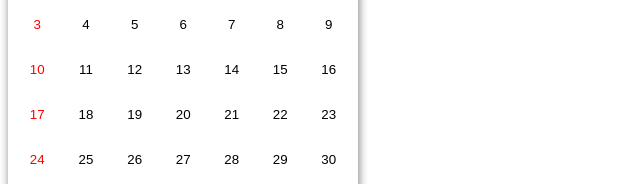
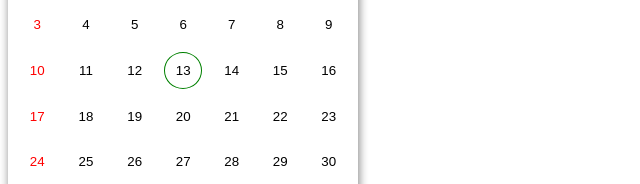
Before and after one commit to coolchaeyoung/pair-programming, a website: page 12.Calendar & Date picker/index.html in a window 1280 px wide. Shown: the part 229-413 px from the top of the page, 0-640 px from the left. Drawn offline with nearby package versions, Linux system fonts and the light colour scheme.

Commit message:
feat: Add today checker
add today checker

```diff
--- a/12.Calendar & Date picker/index.html
+++ b/12.Calendar & Date picker/index.html
@@ -92,11 +92,15 @@
         background-color: green;
         color: white;
       }
-      .calendar-grid > button.black {
+      .calendar-grid > .black {
         color: black;
       }
       .calendar-grid > button.red {
         color: red;
+      }
+      .calendar-grid > button.today {
+        border-radius: 50%;
+        border: 1px solid green;
       }
     </style>
   </head>
--- a/12.Calendar & Date picker/js/app.js
+++ b/12.Calendar & Date picker/js/app.js
@@ -60,12 +60,14 @@ const render = () => {
 
   const createRenderButton = ({ year, month, day }) => {
     let string =
-      getDay(year, month, day) === 0 && month === state.month
-        ? 'class="red"'
+      getDay(year, month, day) === 0 && month === state.month ? 'red ' : '';
+    string += month === state.month ? 'black ' : '';
+    string +=
+      new Date(year, month, day).toDateString() === new Date().toDateString()
+        ? 'today'
         : '';
-    string += month === state.month ? 'class="black"' : '';
 
-    return `<button ${string} data-year="${year}" data-month="${month}">${day}</button>`;
+    return `<button class="${string.trim()}" data-year="${year}" data-month="${month}">${day}</button>`;
   };
 
   const prevDays =
```
